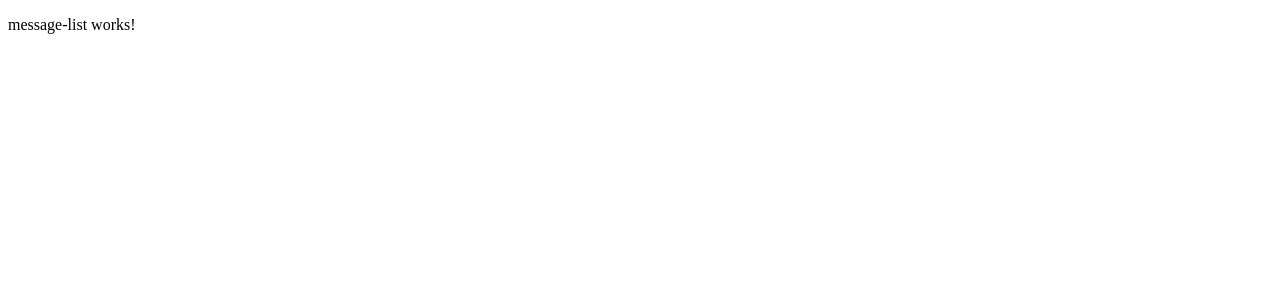
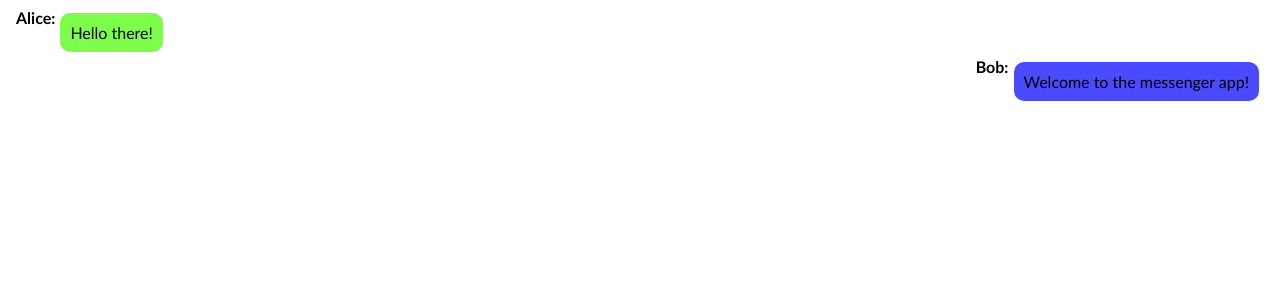
Before and after one commit to tommastommaster-ui/exercise10, an Angular app: page /messages in a window 1280 px wide. Shown: the top 300 px of the page. Built offline with nearby package versions, Linux system fonts and the light colour scheme.

Commit message:
fertig galube ich

```diff
--- a/src/app/intro/intro.ts
+++ b/src/app/intro/intro.ts
@@ -1,5 +1,5 @@
 import { Component } from '@angular/core';
-import { RouterLink } from '@angular/router'
+import { RouterLink } from '@angular/router' //um die anderen seite zu verbiden
 
 
 @Component({
--- a/src/app/message/message-list/message-list.css
+++ b/src/app/message/message-list/message-list.css
@@ -0,0 +1,29 @@
+.Senders{
+    display: flex;
+    font-family: 'Gill Sans', 'Gill Sans MT', Calibri, 'Trebuchet MS', sans-serif;
+    width: 100%;
+}
+
+.left{
+    justify-content: flex-start;
+}
+
+.right{
+    justify-content: flex-end;
+}
+
+.right .message {
+  background: rgb(74, 74, 254);
+  padding: 10px;
+  margin: 5px;
+  border-radius: 10px;
+  max-width: 60%;
+}
+
+.left .message {
+  background: rgb(125, 254, 74);
+  padding: 10px;
+  margin: 5px;
+  border-radius: 10px;
+  max-width: 60%;
+}
--- a/src/app/message/message-list/message-list.html
+++ b/src/app/message/message-list/message-list.html
@@ -1 +1,18 @@
-<p>message-list works!</p>
+<!DOCTYPE html>
+<html lang="en">
+
+<head>
+    <meta charset="UTF-8">
+    <meta name="viewport" content="width=device-width, initial-scale=1.0">
+    <title>Messages</title>
+</head>
+
+<body>
+    <div *ngFor="let msg of messages" class="Senders" [ngClass]="msg.isMe ? 'left' : 'right'">
+        <strong>{{ msg.sender }}:</strong><p class="message">{{ msg.content }}</p>
+
+
+    </div>
+</body>
+
+</html>
--- a/src/app/message/message-list/message-list.ts
+++ b/src/app/message/message-list/message-list.ts
@@ -1,9 +1,16 @@
 import { Component } from '@angular/core';
+import { CommonModule } from '@angular/common';
 
 @Component({
   selector: 'app-message-list',
-  imports: [],
+  imports: [CommonModule],
   templateUrl: './message-list.html',
   styleUrl: './message-list.css',
 })
-export class MessageList {}
+
+export class MessageList {
+  messages = [
+    { sender: 'Alice', content: 'Hello there!', isMe: true },
+    { sender: 'Bob', content: 'Welcome to the messenger app!', isMe: false }
+  ];
+}
```
Also changed, not shown: 1 other file (tests, documents, lock files or other folders).
